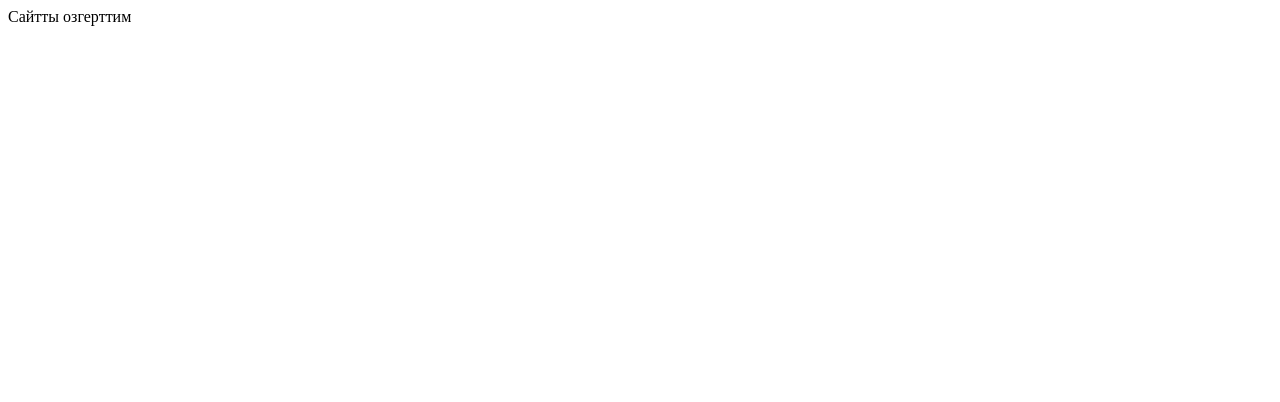
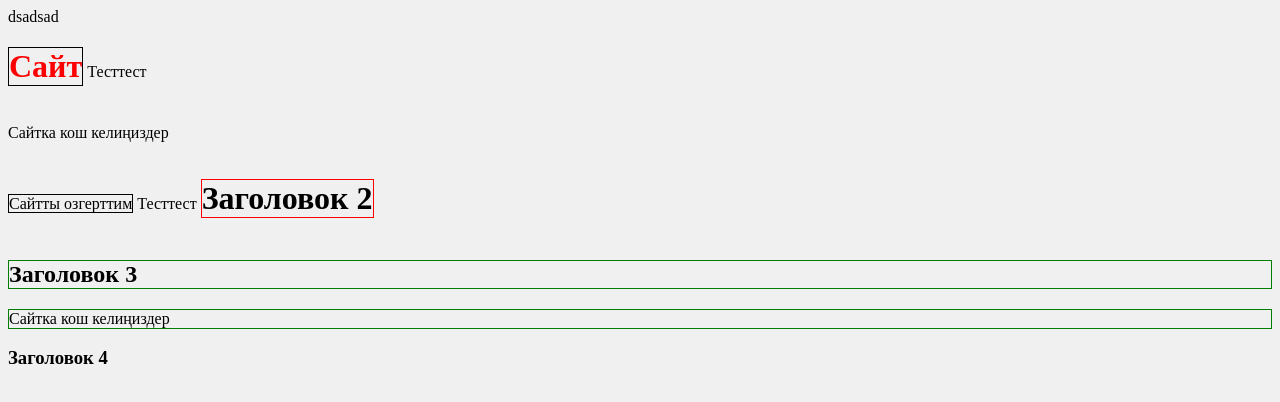
Before and after one commit to Syreke/backend_demo, a plain HTML site: page index.html in a window 1280 px wide. Drawn offline with Linux system fonts and the light colour scheme.

Commit message:
было добавлено h3

```diff
--- a/index.html
+++ b/index.html
@@ -1,6 +1,46 @@
 <!DOCTYPE html>
 <html>
-    <meta charset="utf8">
-    Сайтты озгерттим
+<head>
+    <title>Сайт</title>
+    <link rel="stylesheet" href="style.css">
+<meta charset="utf8">
+</head>
+<style>
+    h1{
+        border: 1px solid black;
+        display: inline-block;
+    }
+    span{
+        border: 1px solid black;
+    }
+    #heading2{
+        border: 1px solid red;
+    }
+    .heading3{
+        border: 1px solid green;
+    }
 
+</style>
+<header>
+ dsadsad
+</header>
+
+<nav>
+
+</nav>
+<body>
+    <main>
+        <h1 style="color:red;">Сайт</h1> Тесттест
+        <p>Сайтка кош келиңиздер</p>
+    </main>
+   <span> Сайтты озгерттим</span> Тесттест
+<h1 id="heading2">Заголовок 2</h1>
+<h2 class="heading3">Заголовок 3</h2>
+<p class="heading3">Сайтка кош келиңиздер</p>
+<h3>Заголовок 4</h3>
+</body>
+
+<footer>
+
+</footer>
 </html>
--- a/style.css
+++ b/style.css
@@ -0,0 +1,4 @@
+body{
+    background-color: #f0f0f0;
+
+}
```
Also changed, not shown: 1 other file.
